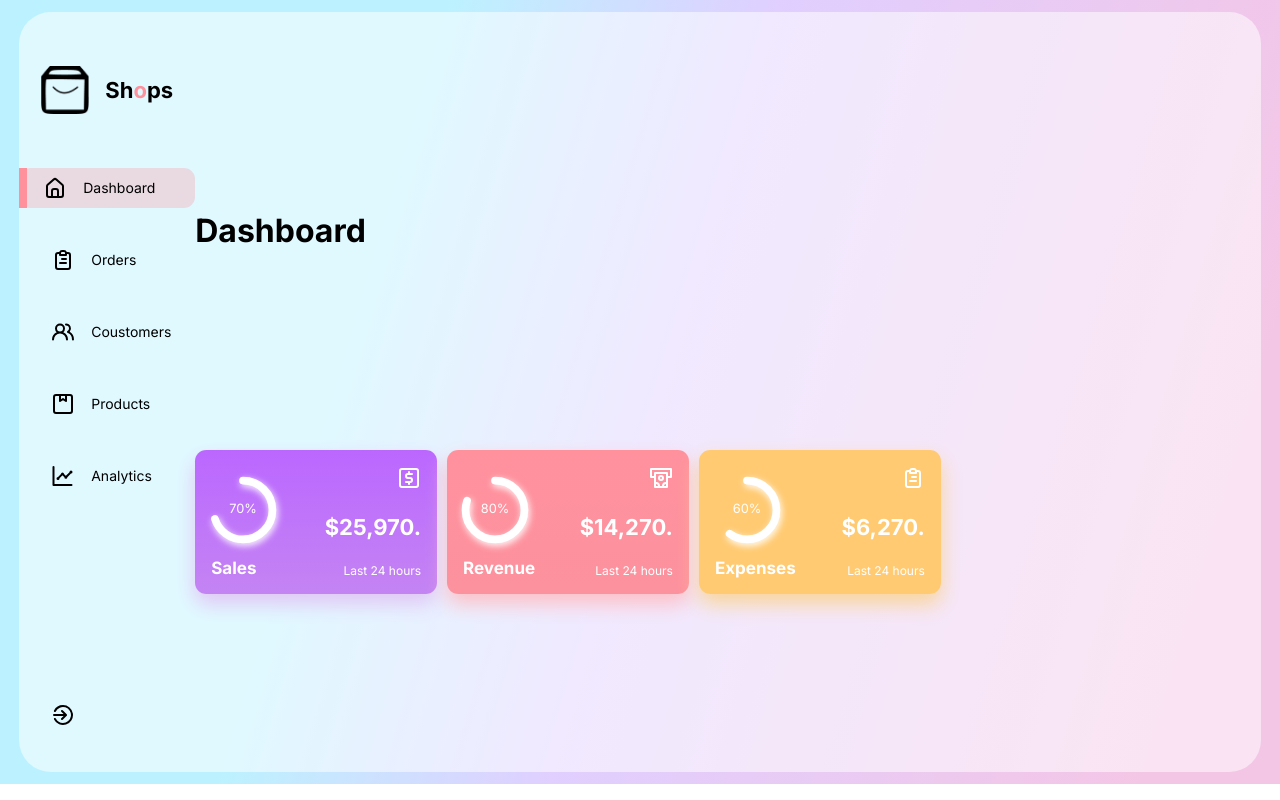
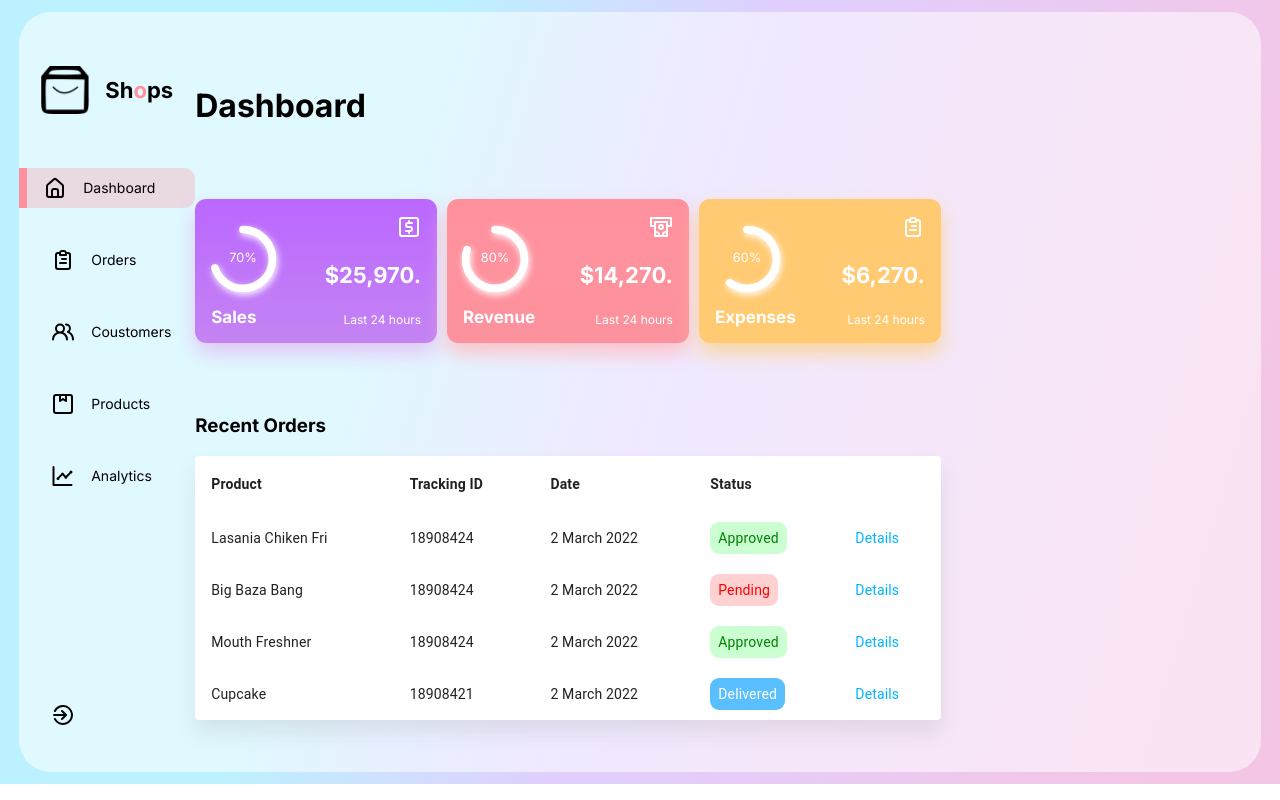
Before and after one commit to Indula-Perera/React-Admin-Dashboard, a React (Create React App) app: page / in a window 1280 px wide. Built offline with nearby package versions, Linux system fonts and the light colour scheme.

Commit message:
Add a Table

```diff
--- a/src/components/MainDash/MainDash.jsx
+++ b/src/components/MainDash/MainDash.jsx
@@ -1,6 +1,7 @@
 import React from 'react'
 import './MainDash.css'
 import Cards from '../Cards/Cards'
+import Table from '../Table/Table'
 
 export default function MainDash() {
   return (
@@ -8,6 +9,8 @@
       <h1>Dashboard</h1>
       <Cards/>
 
+      <Table/>
+
     </div>
   )
 }
--- /dev/null
+++ b/src/components/Table/Table.css
@@ -0,0 +1,42 @@
+.MuiTableRow-root > * {
+    padding: 10px;
+  }
+
+  .MuiTableRow-root.MuiTableRow-head > * {
+    font-weight: bold !important;
+  }
+
+  .Table td,
+  th {
+    border: none !important;
+  }
+
+  .Table:first-child {
+    border-radius: 0.7rem !important;
+  }
+  .status {
+    padding: 8px;
+    border-radius: 9px;
+  }
+
+  .Details {
+    color: #00b5ff !important;
+  }
+
+  @media screen and (max-width: 1200px) {
+    .Table {
+      width: 170%;
+      margin-top: 2rem;
+    }
+  }
+
+
+  @media screen and (max-width: 768px) {
+    .Table{
+      position: relative;
+      display: flex;
+      flex-direction: column;
+      align-items: center;
+      width: 23rem;
+    }
+  }
--- /dev/null
+++ b/src/components/Table/Table.jsx
@@ -0,0 +1,86 @@
+import * as React from "react";
+import Table from "@mui/material/Table";
+import TableBody from "@mui/material/TableBody";
+import TableCell from "@mui/material/TableCell";
+import TableContainer from "@mui/material/TableContainer";
+import TableHead from "@mui/material/TableHead";
+import TableRow from "@mui/material/TableRow";
+import Paper from "@mui/material/Paper";
+import "./Table.css";
+
+function createData(name, trackingId, date, status) {
+  return { name, trackingId, date, status };
+}
+
+const rows = [
+  createData("Lasania Chiken Fri", 18908424, "2 March 2022", "Approved"),
+  createData("Big Baza Bang ", 18908424, "2 March 2022", "Pending"),
+  createData("Mouth Freshner", 18908424, "2 March 2022", "Approved"),
+  createData("Cupcake", 18908421, "2 March 2022", "Delivered"),
+];
+
+
+const makeStyle=(status)=>{
+  if(status === 'Approved')
+  {
+    return {
+      background: 'rgb(145 254 159 / 47%)',
+      color: 'green',
+    }
+  }
+  else if(status === 'Pending')
+  {
+    return{
+      background: '#ffadad8f',
+      color: 'red',
+    }
+  }
+  else{
+    return{
+      background: '#59bfff',
+      color: 'white',
+    }
+  }
+}
+
+export default function BasicTable() {
+  return (
+      <div className="Table">
+      <h3>Recent Orders</h3>
+        <TableContainer
+          component={Paper}
+          style={{ boxShadow: "0px 13px 20px 0px #80808029" }}
+        >
+          <Table sx={{ minWidth: 650 }} aria-label="simple table">
+            <TableHead>
+              <TableRow>
+                <TableCell>Product</TableCell>
+                <TableCell align="left">Tracking ID</TableCell>
+                <TableCell align="left">Date</TableCell>
+                <TableCell align="left">Status</TableCell>
+                <TableCell align="left"></TableCell>
+              </TableRow>
+            </TableHead>
+            <TableBody style={{ color: "white" }}>
+              {rows.map((row) => (
+                <TableRow
+                  key={row.name}
+                  sx={{ "&:last-child td, &:last-child th": { border: 0 } }}
+                >
+                  <TableCell component="th" scope="row">
+                    {row.name}
+                  </TableCell>
+                  <TableCell align="left">{row.trackingId}</TableCell>
+                  <TableCell align="left">{row.date}</TableCell>
+                  <TableCell align="left">
+                    <span className="status" style={makeStyle(row.status)}>{row.status}</span>
+                  </TableCell>
+                  <TableCell align="left" className="Details">Details</TableCell>
+                </TableRow>
+              ))}
+            </TableBody>
+          </Table>
+        </TableContainer>
+      </div>
+  );
+}
```
